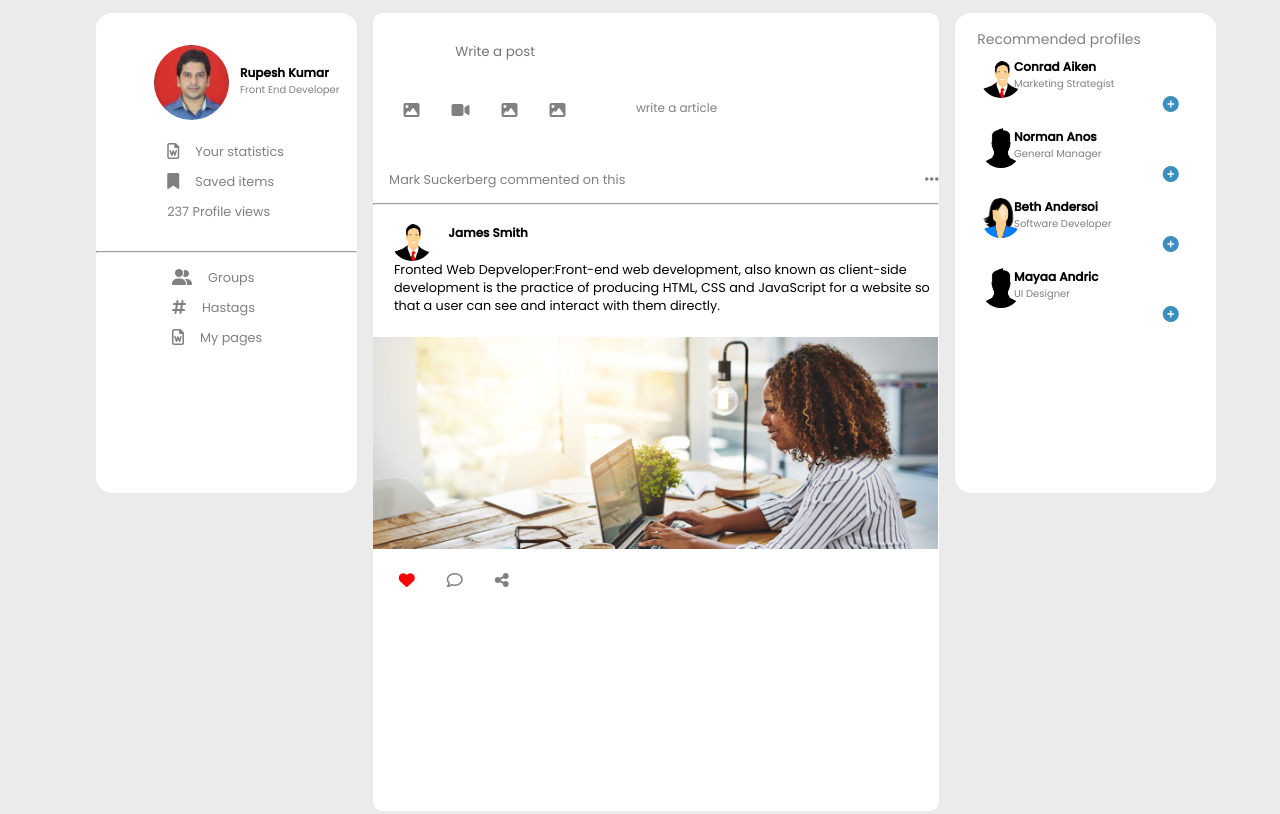
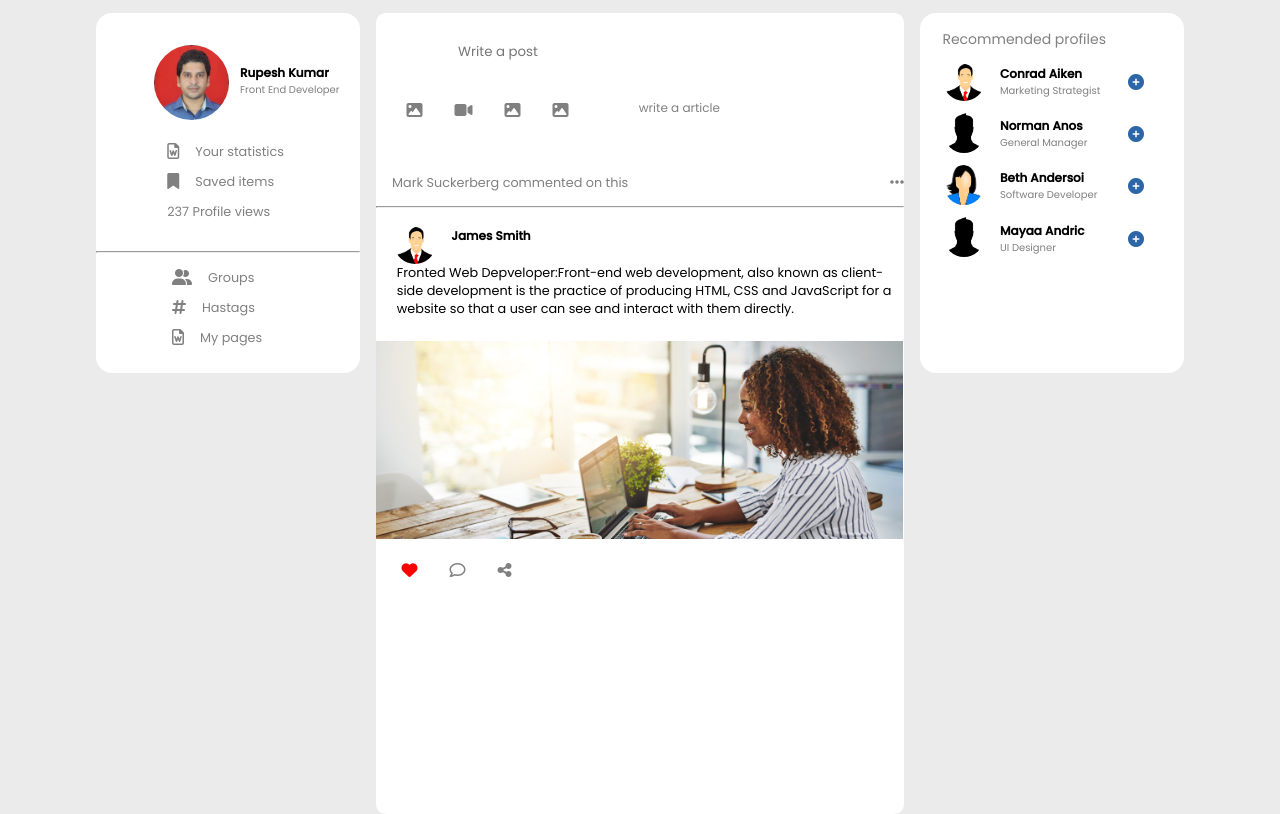
Before and after one commit to SHUJAAT-DEV/linkedIn-ui-assignment, a plain HTML site: page index.html in a window 1280 px wide. Shown: the part 57-871 px from the top of the page. Drawn offline with Linux system fonts and the light colour scheme.

Commit message:
linkedin-ui-assignement

```diff
--- a/index.html
+++ b/index.html
@@ -4,7 +4,7 @@
     <meta charset="UTF-8" />
     <meta http-equiv="X-UA-Compatible" content="IE=edge" />
     <meta name="viewport" content="width=device-width, initial-scale=1.0" />
-    <title>Linkdin</title>
+    <title>Linkdin UI Assignment</title>
     <link rel="stylesheet" href="style.css" />
     <link
       rel="stylesheet"
@@ -79,7 +79,6 @@
               <p class="profile_view">237 Profile views</p>
           </div>
           <hr />
-
             <div class="sidebar_icon">
               <div class="group">
                 <i class="fa-sharp fa-solid fa-user-group"></i>
@@ -155,7 +154,6 @@
 
       <!-- main section end here -->
 
-
        <div class="right_side">
         <div>
           <p class="recommended_profile">Recommended profiles</p>
@@ -167,8 +165,9 @@
           <strong>Conrad Aiken</strong>
           <small>Marketing Strategist</small>
         </div>
-        <i style="color: rgb(59, 142, 190); margin-left: 13rem;" class="fa-solid fa-circle-plus"></i>
-            <div>
+        <div class="add">
+          <i class="fa-solid fa-circle-plus"></i>
+        </div>
               <div class="profile1">
                 <img src="assests/dp2.png" alt="" />
               </div>
@@ -176,9 +175,9 @@
                   <strong>Norman Anos</strong>
                   <small>General Manager</small>
                 </div>
-                <i style="color: rgb(59, 142, 190); margin-left: 13rem;" class="fa-solid fa-circle-plus"></i>
-            </div>
-            <div>
+                <div class="add">
+                  <i class="fa-solid fa-circle-plus"></i>
+                </div>
               <div class="profile1">
                 <img src="assests/dp3.webp" alt="" />
               </div>
@@ -186,9 +185,9 @@
                   <strong>Beth Andersoi</strong>
                   <small> Software Developer</small>
                 </div>
-                <i style="color: rgb(59, 142, 190); margin-left: 13rem;" class="fa-solid fa-circle-plus"></i>
-            </div>
-            <div>
+                <div class="add">
+                  <i class="fa-solid fa-circle-plus"></i>
+                </div>
               <div class="profile1">
                 <img src="assests/dp2.png" alt="" />
               </div>
@@ -196,10 +195,10 @@
                   <strong>Mayaa Andric</strong>
                   <small> UI Designer</small>
                 </div>
-                <i style="color: rgb(59, 142, 190); margin-left: 13rem;" class="fa-solid fa-circle-plus"></i>
+                <div class="add">
+                  <i class="fa-solid fa-circle-plus"></i>
+                </div>
             </div>
-        </div>
-      </div>
       <!-- right side end here -->
     </div>
   </body>
--- a/style.css
+++ b/style.css
@@ -69,7 +69,7 @@ nav .wrapper .left .input {
   align-items: center;
   display: flex;
   background: transparent;
-  box-shadow: 0px 1px #888888;
+  box-shadow: 0px 1px gray;
   margin-bottom: 18px;
 }
 
@@ -90,7 +90,6 @@ nav .wrapper .right .message,
 nav .wrapper .right .notification,
 nav .wrapper .right .me {
   display: flex;
-  flex-direction: row;
   align-items: center;
   gap: 0.5rem;
   cursor: pointer;
@@ -106,17 +105,23 @@ div img {
 
 .container {
   display: grid;
-  grid-template-columns: 24% 52% 24%;
+  /* grid-template-columns: 24% 52% 24%; */
+  grid-template-columns: 1fr 2fr 1fr;
   gap: 1rem;
   width: 85%;
   margin: 1rem auto;
 }
 
+main {
+  background: #fff;
+  height: 60vh;
+  position: relative;
+  border-radius: 1rem;
+}
 aside,
-main,
 .right_side {
   background: #fff;
-  height: 60vh;
+  min-height: 45vh;
   position: relative;
   border-radius: 1rem;
 }
@@ -195,7 +200,7 @@ main {
 
 .main_heading {
   background: #fff;
-  margin-top: 2.5rem;
+  margin-top: 3.2rem;
   height: 80vh;
   border-radius: 0.6rem;
 }
@@ -232,17 +237,27 @@ main {
   margin-top: 1rem;
   font-size: 14px;
 }
-
+/* .container_rightside {
+} */
 .profile_1 {
   display: flex;
   flex-direction: column;
-  margin-left: 3.7rem;
-  margin-top: -2.7rem;
+  margin-left: 5rem;
+  margin-top: -3.3rem;
 }
 .profile1 {
   display: flex;
-  margin-top: 0.7rem;
+  margin-top: 0.4rem;
   margin-left: 1rem;
   align-items: center;
   padding: 0px 10px 3px;
+  margin: 14px;
 }
+
+.add i {
+  position: absolute;
+  margin-top: -25px;
+  margin-left: 13rem;
+  color: rgb(45, 102, 167);
+  cursor: pointer;
+}
```
